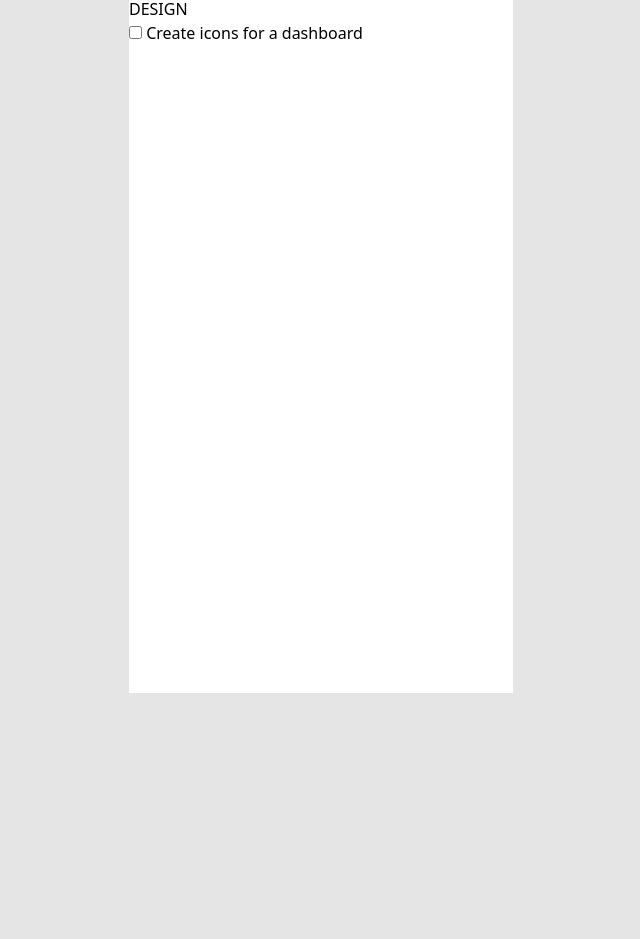
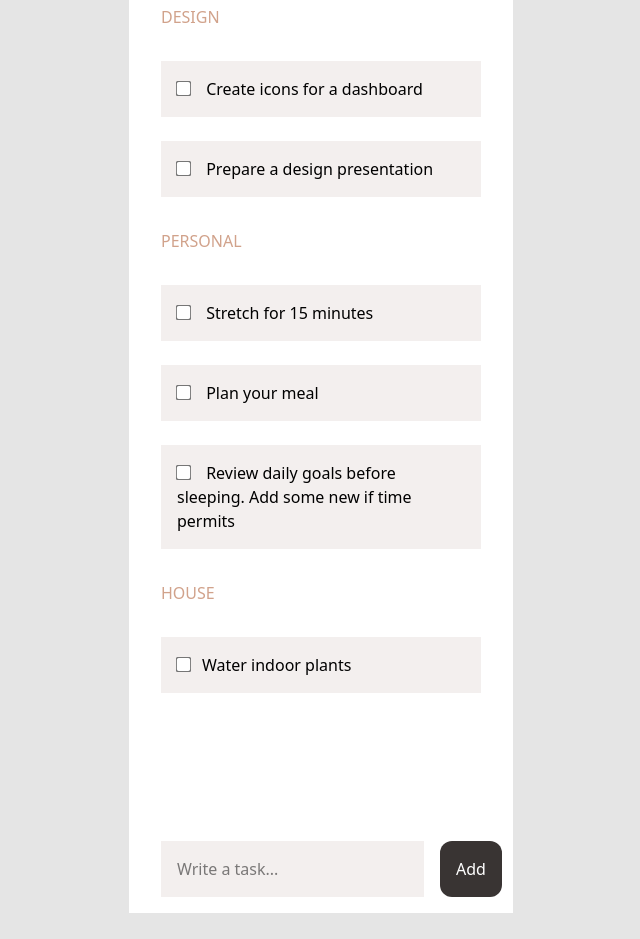
Before and after one commit to AgertuD/tailwind, a plain HTML site: page index.html in a window 1280 px wide. Shown: the part 235-1174 px from the top of the page, without its empty margins (319-959 px from the left). Before the commit the page ends 1056 px from the top, so only its background shows below. Drawn offline with nearby package versions, Linux system fonts and the light colour scheme.

Commit message:
finishing

```diff
--- a/index.html
+++ b/index.html
@@ -8,12 +8,36 @@
     <title>Todo list</title>
   </head>
   <body class="bg-[#E5E5E5]">
-    <section class="w-[30%] h-[100vh] bg-[white] mx-auto my-[10%]">
-    <h1 class="text-4xl  p-8">Today</h1>
-    <h3>DESIGN</h3>
-    <p>
-      <span><input type="checkbox" /></span> Create icons for a dashboard
+    <section class="w-[30%] bg-[white] mx-auto my-[10%]">
+    <h1 class="text-5xl  p-8 ">Today</h1>
+    <h3 class="pl-8 text-[#D1A28B]">DESIGN</h3>
+    <div  class="p-8">
+    <p class="bg-[#F3EFEE] p-[16px]">
+      <span class="pr-3"><input class="scale-120" type="checkbox" /></span> Create icons for a dashboard
+    </p> <br>
+       <p class="bg-[#F3EFEE] p-[16px]">
+      <span class="pr-3"><input class="scale-120" type="checkbox" /></span> Prepare a design presentation
     </p>
+    </div>
+    <h3 class="pl-8 text-[#D1A28B]">PERSONAL</h3>
+    <div  class="p-8">
+    <p class="bg-[#F3EFEE] p-[16px]">
+      <span class="pr-3"><input class="scale-120" type="checkbox" /></span> Stretch for 15 minutes
+    </p> <br>
+       <p class="bg-[#F3EFEE] p-[16px]">
+      <span class="pr-3"><input class="scale-120" type="checkbox" /></span> Plan your meal
+    </p> <br>
+           <p class="bg-[#F3EFEE] p-[16px]">
+      <span class="pr-3"><input class="scale-120" type="checkbox" /></span> Review daily goals before sleeping. Add some new if time permits
+    </p>
+    </div>
+     <h3 class="pl-8 text-[#D1A28B]">HOUSE</h3>
+    <div  class="p-8">
+    <p class="bg-[#F3EFEE] p-[16px] mb-[100px]">
+      <span class="pr-3"><input class="scale-120" type="checkbox" /></span>Water indoor plants
+    </p>
+    </div>
+    <div class="ml-4"><input class="bg-[#F3EFEE] p-4 m-4" placeholder="Write a task..." type="text"><button class="bg-[#393433] text-[#fff] p-4 rounded-xl">Add</button></div>
     </section>
   </body>
 </html>
```
